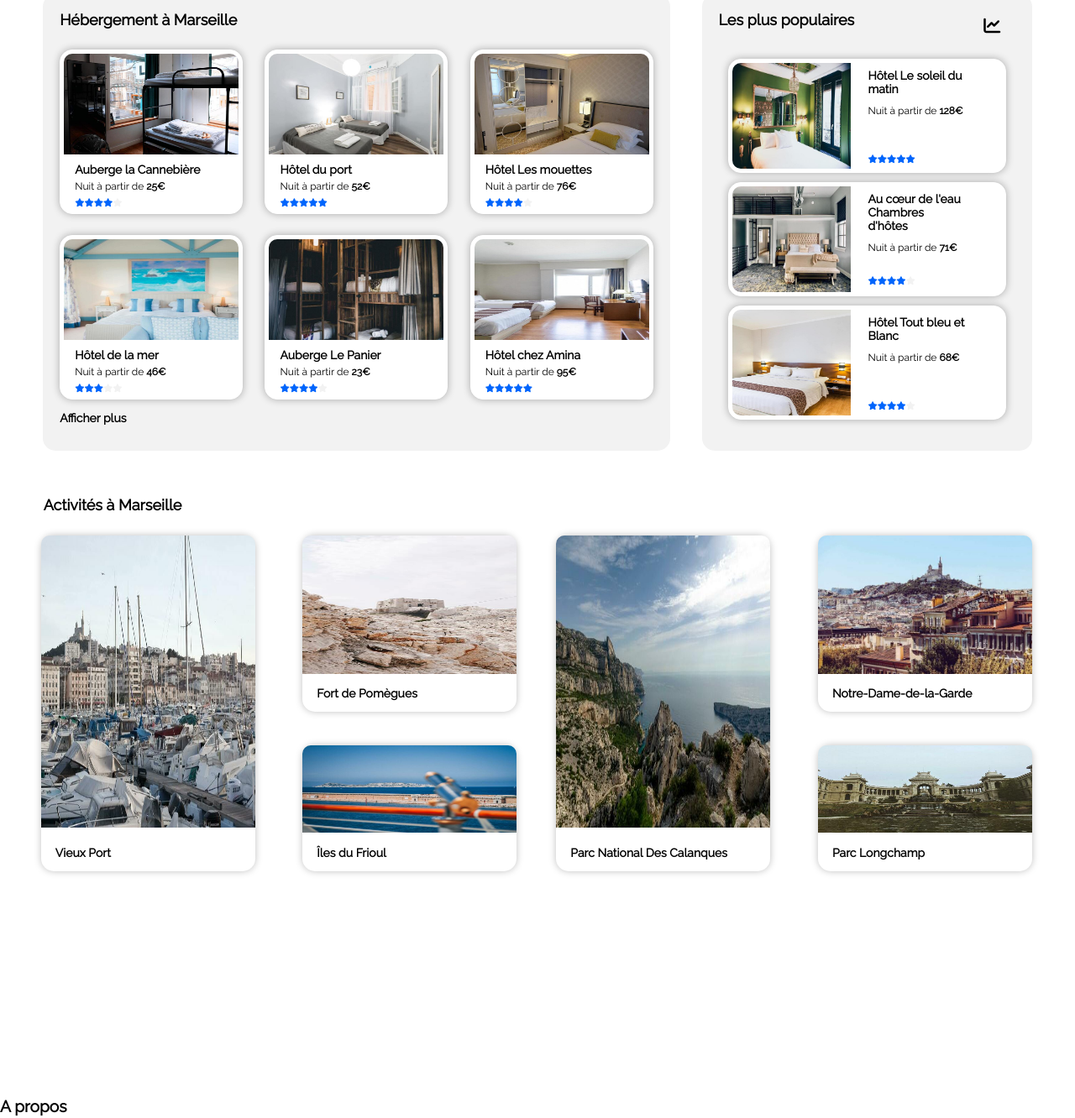
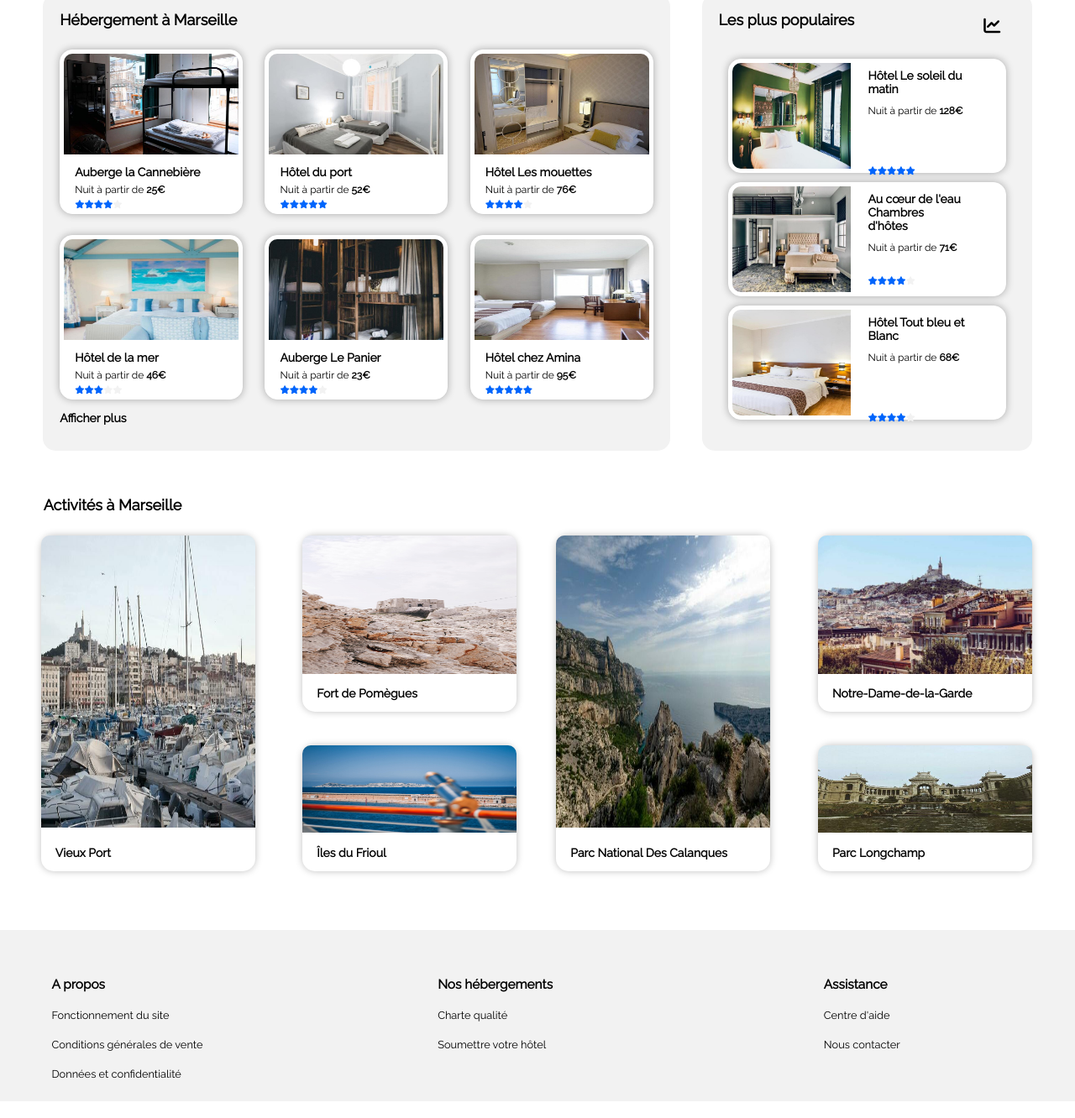
Before and after one commit to elisa34/cpm2_2021_p1_front_gest, a plain HTML site: page index.html in a window 1280 px wide. Shown: the part 384-1716 px from the top of the page at 84% size. Drawn offline with Linux system fonts and the light colour scheme.

Commit message:
ajout du css du footer + des hrefs pour que les cartes hebergements soient cliquables

```diff
--- a/index.html
+++ b/index.html
@@ -67,6 +67,7 @@
         <div class="cartes">
             <div>
                 <article>
+                    <a href="#auberge">
                     <img src="images/hebergements/4_small/marcus-loke-WQJvWU_HZFo-unsplash.jpg" alt="Auberge la cannebière">
                     <h3>Auberge la Cannebière</h3>
                     <span class="description">Nuit à partir de <strong>25€</strong></span>
@@ -77,8 +78,10 @@
                         <i class="fas fa-star bleu"></i>
                         <i class="fas fa-star grise"></i>
                     </span>
+                    </a>
                 </article>
                 <article>
+                    <a href="#hotelduport">
                     <img src="images/hebergements/4_small/fred-kleber-gTbaxaVLvsg-unsplash.jpg" alt="Photo d'une chambre de l'Hôtel du port">
                     <h3>Hôtel du port</h3>
                     <span class="description">Nuit à partir de <strong>52€</strong></span>
@@ -89,8 +92,10 @@
                         <i class="fas fa-star bleu"></i>
                         <i class="fas fa-star bleu"></i>
                     </span>
+                    </a>
                 </article>
                 <article>
+                    <a href="#hotellesmouettes">
                     <img src="images/hebergements/4_small/reisetopia-B8WIgxA_PFU-unsplash.jpg" alt="Photo d'une chambre de l'Hôtel Les mouettes">
                     <h3>Hôtel Les mouettes</h3>
                     <span class="description">Nuit à partir de <strong>76€</strong></span>
@@ -101,10 +106,12 @@
                         <i class="fas fa-star bleu"></i>
                         <i class="fas fa-star grise"></i>
                     </span>
+                    </a>
                 </article>
             </div>
             <div>
                 <article>
+                    <a href="#hoteldelamer">
                     <img src="images/hebergements/4_small/annie-spratt-Eg1qcIitAuA-unsplash.jpg" alt="Photo d'une chambre de l'Hôtel de la mer">
                     <h3>Hôtel de la mer</h3>
                     <span class="description">Nuit à partir de <strong>46€</strong></span>
@@ -115,8 +122,10 @@
                         <i class="fas fa-star grise"></i>
                         <i class="fas fa-star grise"></i>
                     </span>
+                    </a>
                 </article>
                 <article>
+                    <a href="#aubergelepanier">
                     <img src="images/hebergements/4_small/nicate-lee-kT-ZyaiwBe0-unsplash.jpg" alt="Photo d'une chambre de l'Auberge Le Panier">
                     <h3>Auberge Le Panier</h3>
                     <span class="description">Nuit à partir de <strong>23€</strong></span>
@@ -127,8 +136,10 @@
                         <i class="fas fa-star bleu"></i>
                         <i class="fas fa-star grise"></i>
                     </span>
+                    </a>
                 </article>
                 <article>
+                    <a href="#hotelchezamina">
                     <img src="images/hebergements/4_small/febrian-zakaria-M6S1WvfW68A-unsplash.jpg" alt="Photo d'une chambre de l'Hôtel chez Amina">
                     <h3>Hôtel chez Amina</h3>
                     <span class="description">Nuit à partir de <strong>95€</strong></span>
@@ -139,6 +150,7 @@
                         <i class="fas fa-star bleu"></i>
                         <i class="fas fa-star bleu"></i>
                     </span>
+                    </a>
                 </article>
             </div>
         </div>
@@ -209,11 +221,11 @@
             </article>
             <article class="petitescartes">
                 <div class="cartefort">
-                    <img src="images/activites/4_small/paul-hermann-QFTrLdQIRhI-unsplash.jpg" alt="Fort de Pomègues">
+                    <img src="images/activites/2_large/paul-hermann-QFTrLdQIRhI-unsplash.jpg" alt="Fort de Pomègues">
                     <h3>Fort de Pomègues</h3>
                 </div>
                 <div class="carteiles">
-                    <img src="images/activites/4_small/kevin-hikari-rV_Qd1l-VXg-unsplash.jpg" alt="Îles du Frioul">
+                    <img src="images/activites/2_large/kevin-hikari-rV_Qd1l-VXg-unsplash.jpg" alt="Îles du Frioul">
                     <h3>Îles du Frioul</h3>
                 </div>
             </article>
--- a/style.css
+++ b/style.css
@@ -11,7 +11,7 @@ header {
 body {
     font-family: 'Raleway', sans-serif;
     color: #000000;
-    max-width: 1300px;
+    max-width: 2000px;
     width: auto;
     margin: 0 auto;
     font-size: 0.80em;
@@ -240,6 +240,11 @@ button{
     justify-content: space-between;
 }
 
+.hebergement article a {
+    text-decoration: none;
+    color: #000000;
+}
+
 .cartes article img{
     height: 120px;
     width: 98%;
@@ -268,7 +273,7 @@ button{
     font-weight: 500;
 }
 .etoiles{
-    margin: 7px 0 0 15px;
+    margin: 5px 0 0 15px;
     font-size: 10px;
     display: flex;
     justify-content: flex-start;
@@ -359,7 +364,7 @@ aside div article span{
     display: flex;
     justify-content: flex-start;
     font-size: 10px;
-    padding: 45px 0 2px 0;
+    padding: 59px 0 2px 0;
     box-sizing: border-box;
 }
 
@@ -375,7 +380,7 @@ aside div article span{
 /* zone 1 activités 3 premieres cartes */
 
 .activites{
-    height: 700px;
+    height: 517px;
     margin: -16px 4% 0 3.8%;
     padding: 0;
     width: auto;
@@ -473,3 +478,28 @@ aside div article span{
 .cartedame h3, .carteparc h3{
     margin-top: 14px;
 }
+
+
+/* footer */
+footer{
+    background-color: #F2F2F2;
+    margin: auto;
+    width: 1350px;
+    display: flex;
+    justify-content: space-between;
+    padding: 30px 3.8% 0 3.8%;
+}
+footer section{
+    padding: 1em 1em;
+    width: 30%;
+}
+footer section h2{
+    margin-bottom: 10px;
+    font-size: 1.2em;
+}
+footer section p{
+    margin-top: 20px;
+    cursor: pointer;
+    width: fit-content;
+    width: -moz-fit-content;
+}
```
